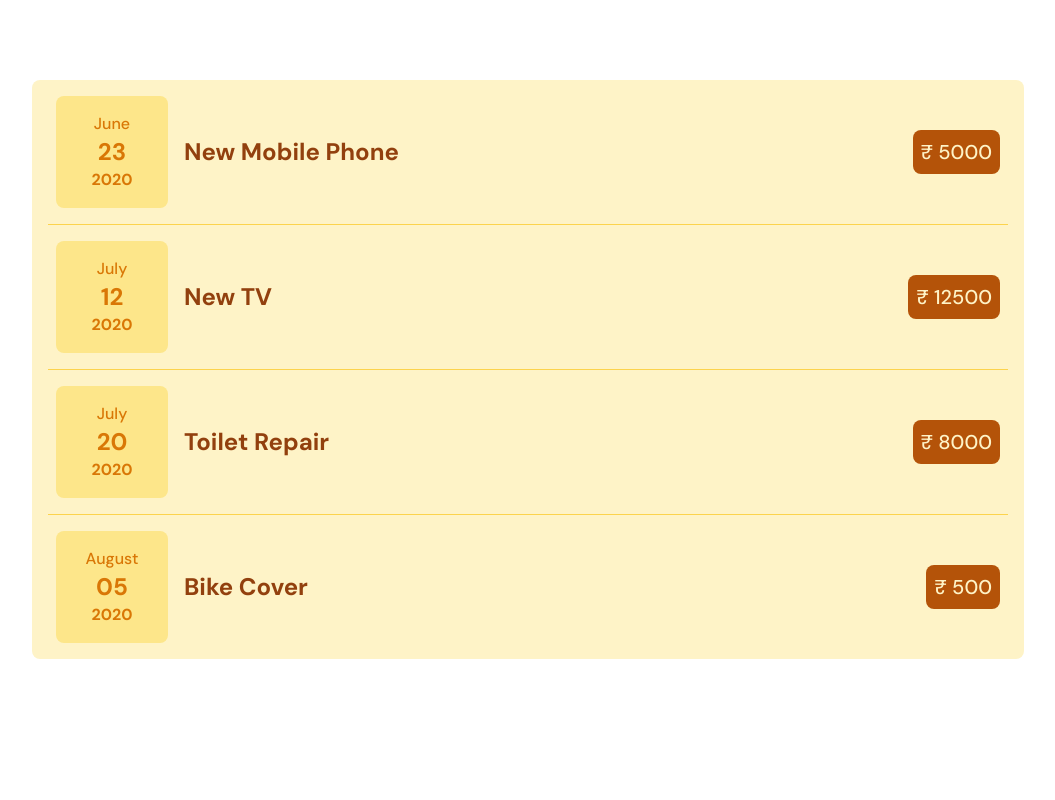
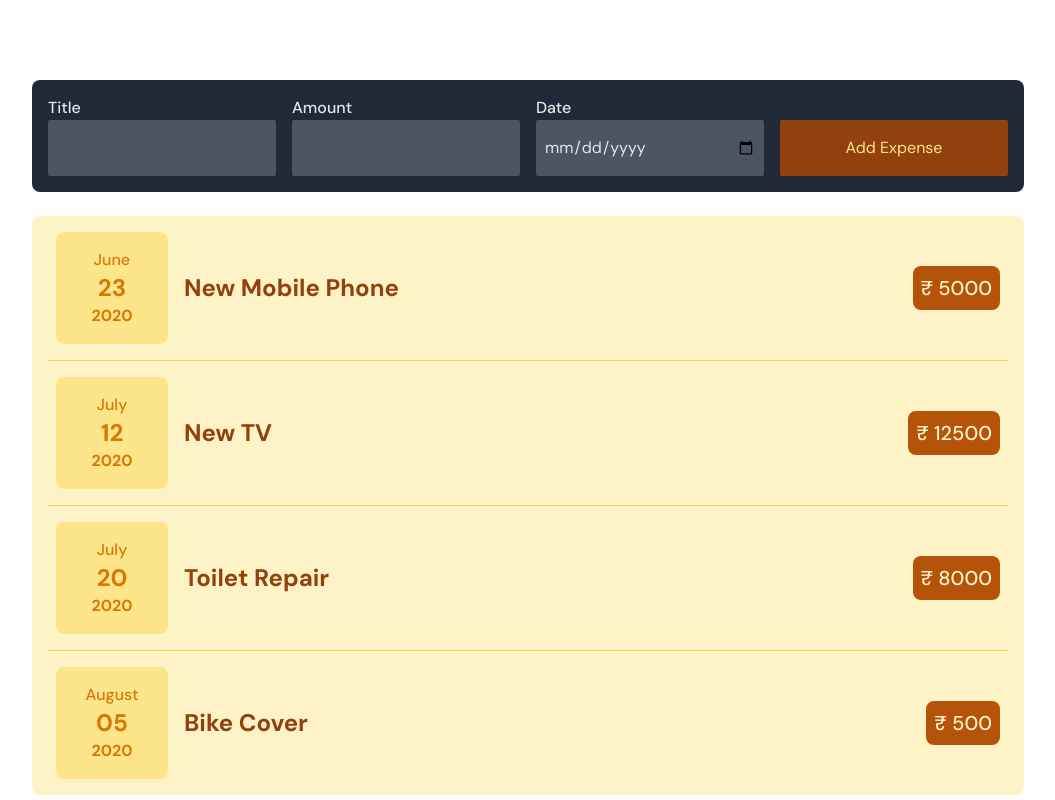
Before and after one commit to himangshum17/expense-tracker-react, a React (Create React App) app: page / in a window 1280 px wide. Shown: the whole page, without its empty margins (112-1167 px from the left). Built offline with nearby package versions, Linux system fonts and the light colour scheme.

Commit message:
Add new expense form added

```diff
--- a/src/App.js
+++ b/src/App.js
@@ -1,7 +1,9 @@
 import Expenses from './components/Expenses/Expenses';
+import NewExpense from './components/NewExpense/NewExpense';
 function App() {
   return (
     <div className='container lg:max-w-5xl mx-auto mt-20 px-4'>
+      <NewExpense />
       <Expenses />
     </div>
   );
--- a/src/components/Expenses/Expenses.js
+++ b/src/components/Expenses/Expenses.js
@@ -27,7 +27,7 @@ const Expenses = () => {
     },
   ];
   return (
-    <div className='divide-y divide-yellow-300 bg-yellow-100 px-4 rounded-lg'>
+    <div className='divide-y divide-yellow-300 bg-yellow-100 px-4 rounded-lg mt-6'>
       {expenselists.map((expenselist) => (
         <ExpenseItem key={expenselist.id} expenselist={expenselist} />
       ))}
--- /dev/null
+++ b/src/components/NewExpense/ExpenseForm.js
@@ -0,0 +1,53 @@
+const ExpenseForm = () => {
+  return (
+    <>
+      <form className='grid grid-cols-4 gap-4 items-end'>
+        <div className='flex flex-col'>
+          <label htmlFor='title' className='text-gray-200 font-medium'>
+            Title
+          </label>
+          <input
+            className='h-14 p-2 bg-gray-600 text-gray-200 rounded-sm focus:outline-none focus:ring-2 ring-yellow-100'
+            type='text'
+            name='title'
+            id='title'
+          />
+        </div>
+        <div className='flex flex-col'>
+          <label htmlFor='amount' className='text-gray-200 font-medium'>
+            Amount
+          </label>
+          <input
+            className='h-14 p-2 bg-gray-600 text-gray-200 rounded-sm focus:outline-none focus:ring-2 ring-yellow-100'
+            type='number'
+            min='0.01'
+            step='0.01'
+            name='amount'
+            id='amount'
+          />
+        </div>
+        <div className='flex flex-col'>
+          <label htmlFor='date' className='text-gray-200 font-medium'>
+            Date
+          </label>
+          <input
+            className='h-14 p-2 bg-gray-600 text-gray-200 rounded-sm focus:outline-none focus:ring-2 ring-yellow-100'
+            type='date'
+            name='date'
+            id='date'
+          />
+        </div>
+        <div>
+          <button
+            type='submit'
+            className='bg-yellow-800 text-yellow-200 px-4 py-2 h-14 cursor-pointer rounded-sm w-full'
+          >
+            Add Expense
+          </button>
+        </div>
+      </form>
+    </>
+  );
+};
+
+export default ExpenseForm;
--- /dev/null
+++ b/src/components/NewExpense/NewExpense.js
@@ -0,0 +1,10 @@
+import ExpenseForm from './ExpenseForm';
+const NewExpense = () => {
+  return (
+    <div className='bg-gray-800 p-4 rounded-lg'>
+      <ExpenseForm />
+    </div>
+  );
+};
+
+export default NewExpense;
```
